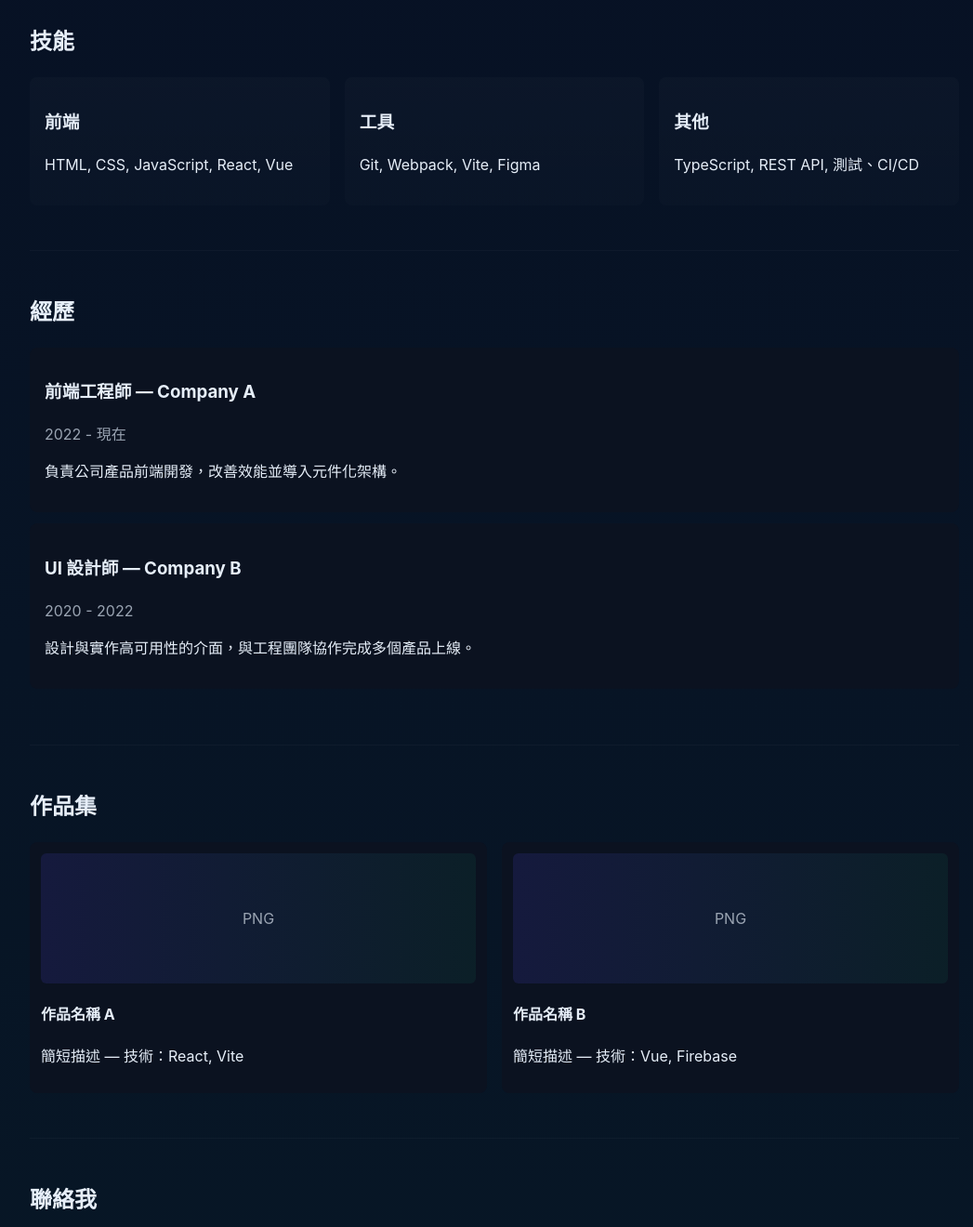
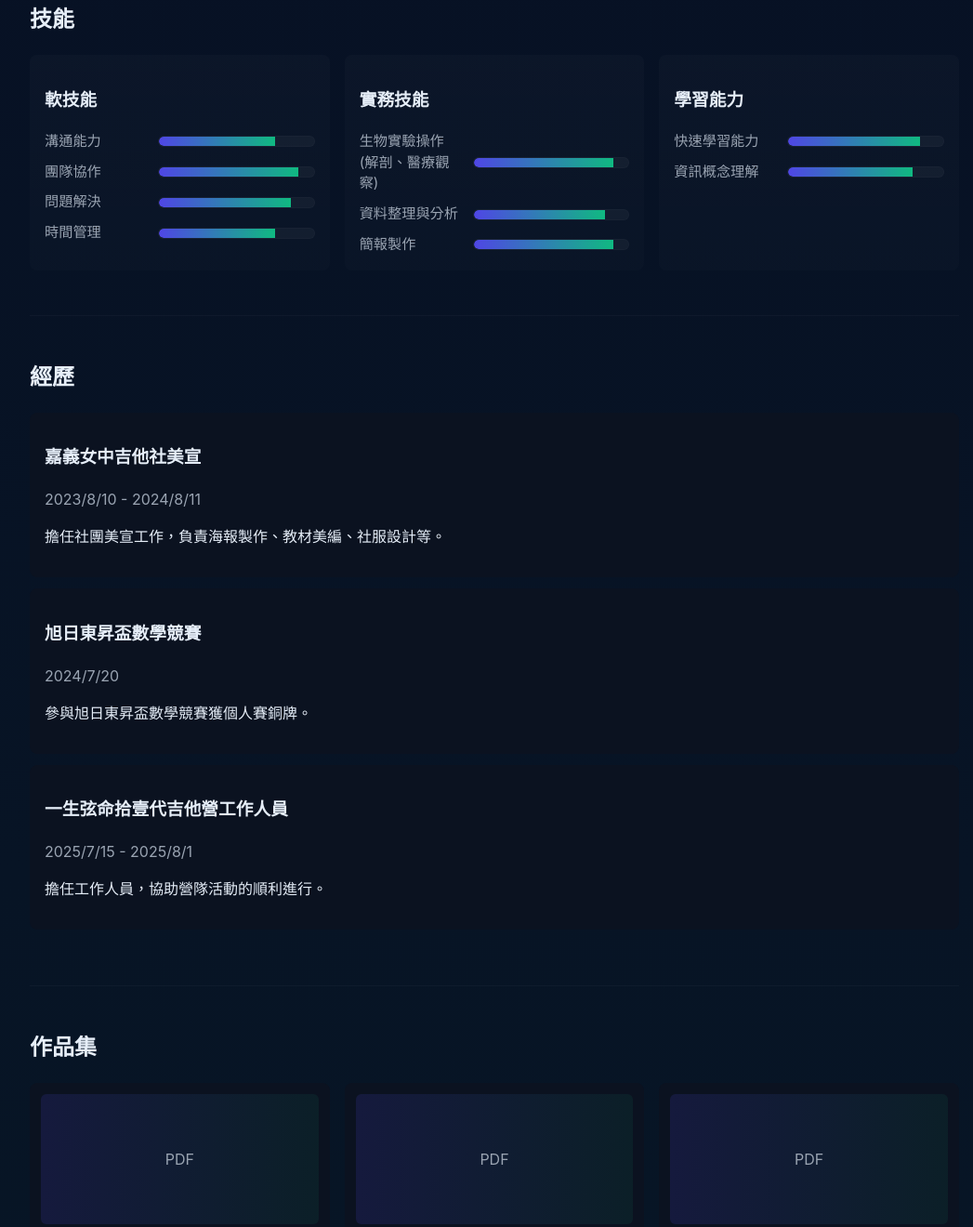
Before and after one commit to En0216/Single-Page-Portfolio, a plain HTML site: page index.html in a window 1280 px wide. Shown: the part 465-1785 px from the top of the page at 93% size, without its empty margins (108-1155 px from the left). Drawn offline with Linux system fonts and the light colour scheme.

Commit message:
feat: add skills bars feature

```diff
--- a/index.html
+++ b/index.html
@@ -4,7 +4,7 @@
 <head>
 	<meta charset="utf-8" />
 	<meta name="viewport" content="width=device-width,initial-scale=1" />
-	<title>個人簡歷 — Your Name</title>
+	<title>個人簡歷 — 江佳恩</title>
 	<link rel="stylesheet" href="styles.css">
 </head>
 <body>
@@ -13,8 +13,8 @@
 			<div class="brand">
 				<img src="assets/profile.svg" alt="profile" class="avatar">
 				<div>
-					<h1>Your Name</h1>
-					<p class="muted">前端工程師 / UI 設計師</p>
+					<h1>江佳恩</h1>
+					<p class="muted">輔仁大學醫資學程一年級學生</p>
 				</div>
 			</div>
 			<nav class="nav">
@@ -30,11 +30,11 @@
 	<main>
 		<section id="about" class="section container">
 			<h2>關於我</h2>
-			<p>嗨，我是 Your Name，一位專注於建立快速、可存取且具視覺美感的網站與應用程式的前端工程師。熱愛學習新技術與將設計思維融入產品開發。</p>
+			<p>嗨，我是 江佳恩，一位專注於建立快速、可存取且具視覺美感的網站與應用程式的前端工程師。熱愛學習新技術與將設計思維融入產品開發。</p>
 			<ul>
 				<li>地點：Taiwan</li>
-				<li>電子郵件：<a href="mailto:you@example.com">you@example.com</a></li>
-				<li>LinkedIn / GitHub：在此連結</li>
+				<li>電子郵件：<a href="mailto:414570291@m365.fju.edu.tw">414570291@m365.fju.edu.tw</a></li>
+				<li>IG：<a href="https://www.instagram.com/chia_en0216" target="_blank">chia_en0216</a></li>
 			</ul>
 		</section>
 
@@ -42,16 +42,73 @@
 			<h2>技能</h2>
 			<div class="skills-grid">
 				<div class="skill">
-					<h3>前端</h3>
-					<p>HTML, CSS, JavaScript, React, Vue</p>
+					<h3>軟技能</h3>
+					<div class="skill-list">
+						<div class="skill-row">
+							<div class="skill-label">溝通能力</div>
+							<div class="skill-bar" role="progressbar" aria-valuemin="0" aria-valuemax="100" aria-valuenow="75">
+								<div class="skill-fill" style="width:75%"></div>
+							</div>
+						</div>
+						<div class="skill-row">
+							<div class="skill-label">團隊協作</div>
+							<div class="skill-bar" role="progressbar" aria-valuemin="0" aria-valuemax="100" aria-valuenow="90">
+								<div class="skill-fill" style="width:90%"></div>
+							</div>
+						</div>
+						<div class="skill-row">
+							<div class="skill-label">問題解決</div>
+							<div class="skill-bar" role="progressbar" aria-valuemin="0" aria-valuemax="100" aria-valuenow="85">
+								<div class="skill-fill" style="width:85%"></div>
+							</div>
+						</div>
+						<div class="skill-row">
+							<div class="skill-label">時間管理</div>
+							<div class="skill-bar" role="progressbar" aria-valuemin="0" aria-valuenow="75" aria-valuemax="100">
+								<div class="skill-fill" style="width:75%"></div>
+							</div>
+						</div>
+					</div>
 				</div>
 				<div class="skill">
-					<h3>工具</h3>
-					<p>Git, Webpack, Vite, Figma</p>
+					<h3>實務技能</h3>
+					<div class="skill-list">
+						<div class="skill-row">
+							<div class="skill-label">生物實驗操作 (解剖、醫療觀察)</div>
+							<div class="skill-bar" role="progressbar" aria-valuemin="0" aria-valuenow="90" aria-valuemax="100">
+								<div class="skill-fill" style="width:90%"></div>
+							</div>
+						</div>
+						<div class="skill-row">
+							<div class="skill-label">資料整理與分析</div>
+							<div class="skill-bar" role="progressbar" aria-valuemin="0" aria-valuenow="85" aria-valuemax="100">
+								<div class="skill-fill" style="width:85%"></div>
+							</div>
+						</div>
+						<div class="skill-row">
+							<div class="skill-label">簡報製作</div>
+							<div class="skill-bar" role="progressbar" aria-valuemin="0" aria-valuenow="90" aria-valuemax="100">
+								<div class="skill-fill" style="width:90%"></div>
+							</div>
+						</div>
+					</div>
 				</div>
 				<div class="skill">
-					<h3>其他</h3>
-					<p>TypeScript, REST API, 測試、CI/CD</p>
+					<h3>學習能力</h3>
+					<div class="skill-list">
+						<div class="skill-row">
+							<div class="skill-label">快速學習能力</div>
+							<div class="skill-bar" role="progressbar" aria-valuemin="0" aria-valuenow="85" aria-valuemax="100">
+								<div class="skill-fill" style="width:85%"></div>
+							</div>
+						</div>
+						<div class="skill-row">
+							<div class="skill-label">資訊概念理解</div>
+							<div class="skill-bar" role="progressbar" aria-valuemin="0" aria-valuenow="80" aria-valuemax="100">
+								<div class="skill-fill" style="width:80%"></div>
+							</div>
+						</div>
+					</div>
 				</div>
 			</div>
 		</section>
@@ -60,14 +117,19 @@
 			<h2>經歷</h2>
 			<div class="timeline">
 				<div class="item">
-					<h3>前端工程師 — Company A</h3>
-					<span class="muted">2022 - 現在</span>
-					<p>負責公司產品前端開發，改善效能並導入元件化架構。</p>
+					<h3>嘉義女中吉他社美宣</h3>
+					<span class="muted">2023/8/10 - 2024/8/11</span>
+					<p>擔任社團美宣工作，負責海報製作、教材美編、社服設計等。</p>
 				</div>
 				<div class="item">
-					<h3>UI 設計師 — Company B</h3>
-					<span class="muted">2020 - 2022</span>
-					<p>設計與實作高可用性的介面，與工程團隊協作完成多個產品上線。</p>
+					<h3>旭日東昇盃數學競賽</h3>
+					<span class="muted">2024/7/20</span>
+					<p>參與旭日東昇盃數學競賽獲個人賽銅牌。</p>
+				</div>
+				<div class="item">
+					<h3>一生弦命拾壹代吉他營工作人員</h3>
+					<span class="muted">2025/7/15 - 2025/8/1</span>
+					<p>擔任工作人員，協助營隊活動的順利進行。</p>
 				</div>
 			</div>
 		</section>
@@ -76,14 +138,22 @@
 			<h2>作品集</h2>
 			<div class="projects">
 				<article class="project">
-					<div class="thumb">PNG</div>
-					<h4>作品名稱 A</h4>
-					<p>簡短描述 — 技術：React, Vite</p>
+					<div class="thumb">PDF</div>
+					<h4>英文論文:Hospital Emergency Codes</h4>
+					<p>簡短描述 — 醫院緊急代碼用於快速通知醫護人員處理危急事件，如火災（Code Red）、生命危急醫療（Code Blue）、嬰兒失蹤（Code Pink）等。不同國家代碼略有差異。Code Blue 尤其重要，需立即醫療干預。清晰代碼與訓練可提升應變效率與病人安全。</p>
+					<p><a href="assets/portfolio/英文論文 (1).pdf.pdf" target="_blank" download>英文論文</a></p>
 				</article>
 				<article class="project">
-					<div class="thumb">PNG</div>
-					<h4>作品名稱 B</h4>
-					<p>簡短描述 — 技術：Vue, Firebase</p>
+					<div class="thumb">PDF</div>
+					<h4>小論文:探討醫療大數據的挑戰與未來發展 </h4>
+					<p>簡短描述 — 本文探討醫療大數據的挑戰與發展，指出隱私安全、資料互通與透明度是主要問題。醫療 AI 在診斷與個人化治療上具優勢，未來趨勢包括遠距醫療、居家照護與可穿戴裝置。建議強化法規、監管與民眾教育，兼顧技術創新與個資保護。</p>
+					<p><a href="assets/portfolio/310_08_江佳恩.pdf" target="_blank" download>小論文</a></p>
+				</article>
+				<article class="project">
+					<div class="thumb">PDF</div>
+					<h4>自主學習:原子習慣：細微改變帶來巨大成就的實證法則閱讀心得 </h4>
+					<p>簡短描述 — 《原子習慣》透過微小改變累積大成果，提出「提示、渴望、行動、獎賞」四個習慣養成階段，以及「身份認同」的重要性。讀者從中學會每天持續進步1%、建立良好習慣，並將目標與自我認知連結，逐步改變生活方式與行為模式，實現長期成長。</p>
+					<p><a href="assets/portfolio/自主學習.pdf" target="_blank" download>自主學習</a></p>
 				</article>
 			</div>
 		</section>
@@ -102,10 +172,13 @@
 
 	<footer class="site-footer">
 		<div class="container">
-			<p>© <span id="year"></span> Your Name — Built with ❤️</p>
+			<p>© <span id="year"></span> 江佳恩 — Built with ❤️</p>
 		</div>
 	</footer>
 
 	<script src="script.js"></script>
 </body>
 </html>
+<meta name="viewport" content="width=device-width, initial-scale=1.0">
+<script>
+	document.getElementById('year').textContent = new Date().getFullYear();
--- a/styles.css
+++ b/styles.css
@@ -22,6 +22,15 @@ body{font-family:Inter,Segoe UI,Roboto,Arial,sans-serif;background:linear-gradie
 .section h2{margin-top:0}
 .skills-grid{display:flex;gap:16px;flex-wrap:wrap}
 .skill{background:linear-gradient(180deg,rgba(255,255,255,0.02),rgba(255,255,255,0.01));padding:16px;border-radius:8px;flex:1;min-width:220px}
+
+/* Skill progress bars */
+.skill-list{display:flex;flex-direction:column;gap:10px;margin-top:8px}
+.skill-row{display:flex;align-items:center;gap:12px}
+.skill-label{width:110px;font-size:0.95rem;color:var(--muted)}
+.skill-bar{flex:1;height:12px;background:rgba(255,255,255,0.04);border-radius:8px;overflow:hidden;position:relative;border:1px solid rgba(255,255,255,0.02)}
+.skill-fill{height:100%;background:linear-gradient(90deg,var(--accent),#10b981);border-radius:8px 0 0 8px;transition:width 800ms ease}
+.skill-bar[aria-valuenow="100"] .skill-fill{border-radius:8px}
+.skill-row .skill-percent{width:44px;text-align:right;font-size:0.85rem;color:var(--muted)}
 .timeline .item{background:var(--card);padding:16px;border-radius:8px;margin-bottom:12px}
 .projects{display:grid;grid-template-columns:repeat(auto-fit,minmax(220px,1fr));gap:16px}
 .project{background:var(--card);padding:12px;border-radius:8px}
```
Also changed, not shown: 6 other files.
